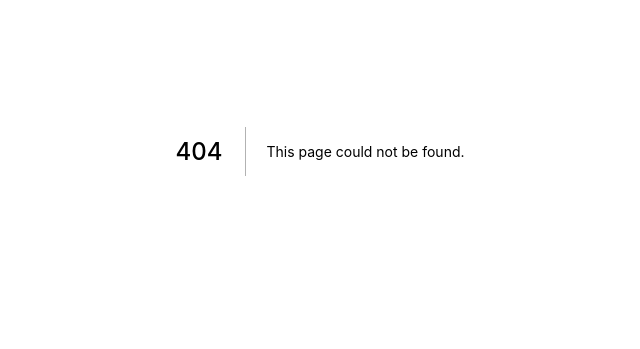
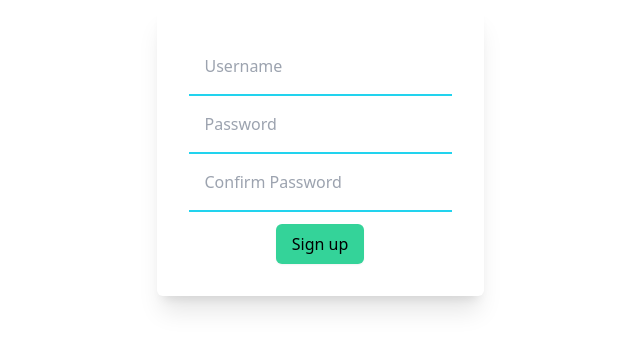
Before and after one commit to devin-gar47/model-portal, a Next.js app: page /signup in a window 1280 px wide. Before the commit this address had no page. Shown: the part 249-598 px from the top of the page, without its empty margins (320-960 px from the left). Built offline with nearby package versions, Linux system fonts and the light colour scheme.

Commit message:
created sign-up page

```diff
--- a/package.json
+++ b/package.json
@@ -13,6 +13,7 @@
     "dependencies": {
         "@babel/runtime": "^7.17.2",
         "@reduxjs/toolkit": "^1.7.1",
+        "@types/react-query": "^1.2.9",
         "@types/react-table": "^7.7.9",
         "axios": "^0.26.1",
         "babel-plugin-transform-define": "^2.0.1",
--- a/src/components/App.tsx
+++ b/src/components/App.tsx
@@ -111,7 +111,7 @@ const App: React.FC = () => {
                         />
                     </TabPanel>
                     <TabPanel>
-                        <h2>hello</h2>
+                        <h2>Coming soon!</h2>
                     </TabPanel>
                 </Tabs>
             </div>
--- /dev/null
+++ b/src/components/page-entry/SignUp.tsx
@@ -0,0 +1,105 @@
+import axios from 'axios'
+import React, { ChangeEvent, FormEventHandler, useState } from 'react'
+import { useMutation } from 'react-query'
+
+interface PayloadData {
+    username: string
+    password: string
+    role: string
+}
+
+const SignUp: React.FC = () => {
+    const { isError, isSuccess, isLoading, error, mutate } = useMutation((userInfo: PayloadData) => {
+        return axios.post('http://localhost:3030/user/signup', userInfo)
+    })
+
+    const [username, setUsername] = useState<string>('')
+    const [password, setPassword] = useState<string>('')
+    const [confirmPassword, setConfirmPassword] = useState<string>('')
+
+    const handleChange = (e: ChangeEvent<HTMLInputElement>): void => {
+        e.preventDefault()
+        const { value } = e.target
+        switch (e.target.id) {
+            case 'username':
+                setUsername(value)
+                break
+            case 'password':
+                setPassword(value)
+                break
+            case 'confirm_password':
+                setConfirmPassword(value)
+                break
+            default:
+                return
+        }
+    }
+
+    const handleSubmit = (e: any): void => {
+        e.preventDefault()
+        const userInfo: PayloadData = {
+            username,
+            password,
+            role: 'ADMIN',
+        }
+        mutate(userInfo)
+    }
+
+    return (
+        <>
+            <style global jsx>{`
+                html,
+                body,
+                body > div:first-child,
+                div#__next,
+                div#__next > div {
+                    height: 100%;
+                }
+            `}</style>
+
+            <div className="flex justify-center items-center h-100">
+                {!isLoading ? (
+                    <form className="flex flex-col items-center p-8 shadow-xl rounded-md" onSubmit={handleSubmit}>
+                        <p hidden={!isSuccess} className="text-green-600 mb-3">
+                            User added successfully!
+                        </p>
+                        <p hidden={!isError} className="text-red-600 mb-3">
+                            User already exists!
+                        </p>
+                        <input
+                            type="text"
+                            id="username"
+                            placeholder="Username"
+                            value={username}
+                            onChange={handleChange}
+                            className="block p-4 border-b-2 border-cyan-400 focus:outline-none focus:border-blue-400"
+                        />
+                        <input
+                            type="password"
+                            id="password"
+                            placeholder="Password"
+                            value={password}
+                            onChange={handleChange}
+                            className="block p-4 border-b-2 border-cyan-400 focus:outline-none focus:border-blue-400"
+                        />
+                        <input
+                            type="password"
+                            id="confirm_password"
+                            placeholder="Confirm Password"
+                            value={confirmPassword}
+                            onChange={handleChange}
+                            className="block p-4 border-b-2 border-cyan-400 focus:outline-none focus:border-blue-400"
+                        />
+                        <button className="mt-3 py-2 px-4 bg-emerald-400 shadow-sm rounded-md hover:bg-emerald-500">
+                            Sign up
+                        </button>
+                    </form>
+                ) : (
+                    <p>Loading...</p>
+                )}
+            </div>
+        </>
+    )
+}
+
+export default SignUp
--- /dev/null
+++ b/src/pages/signup.tsx
@@ -0,0 +1,21 @@
+import React from 'react'
+import type { NextPage } from 'next'
+import { store } from '../redux/store'
+import { Provider } from 'react-redux'
+import SignUp from '../components/page-entry/SignUp'
+
+import { useQuery, useMutation, useQueryClient, QueryClient, QueryClientProvider } from 'react-query'
+
+const queryClient = new QueryClient()
+
+const SignUpPage: NextPage<{}, {}> = () => {
+    return (
+        <Provider store={store}>
+            <QueryClientProvider client={queryClient}>
+                <SignUp />
+            </QueryClientProvider>
+        </Provider>
+    )
+}
+
+export default SignUpPage
--- a/styles/Home.module.css
+++ b/styles/Home.module.css
@@ -1,5 +1,9 @@
 .container {
     padding: 0 2rem;
+}
+
+.body {
+    height: 100%;
 }
 
 .main {
```
Also changed, not shown: 1 other file (tests, documents, lock files or other folders).
